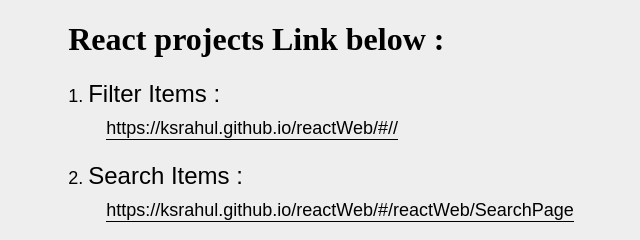
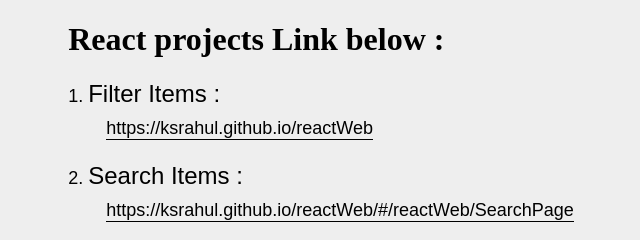
Before and after one commit to KSrahul/React_Projects, a plain HTML site: page index.html in a window 1280 px wide. Shown: the top 240 px of the page, 319-959 px from the left. Drawn offline with Linux system fonts and the light colour scheme.

Commit message:
Update index.html

```diff
--- a/index.html
+++ b/index.html
@@ -49,7 +49,7 @@
             <li>
                 <span class="project_heading">Filter Items :</span>
                 <br>
-                <a target="_blank" href="https://ksrahul.github.io/reactWeb/#/">https://ksrahul.github.io/reactWeb/#//</a>
+                <a target="_blank" href="https://ksrahul.github.io/reactWeb">https://ksrahul.github.io/reactWeb</a>
             </li>
             <li>
                 <span class="project_heading">Search Items :</span>
```
